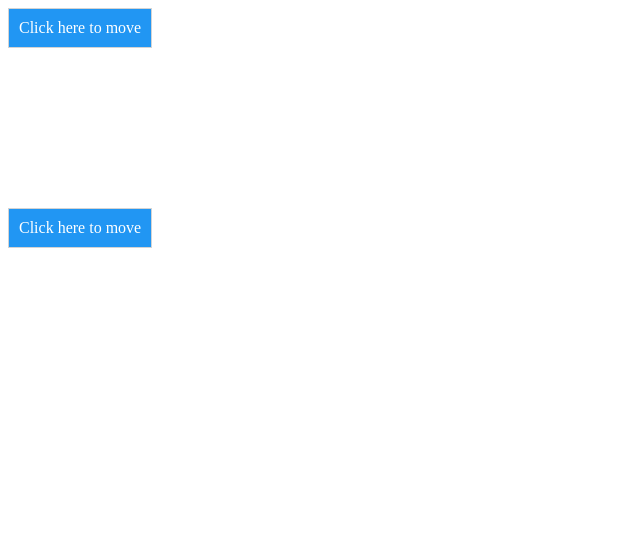
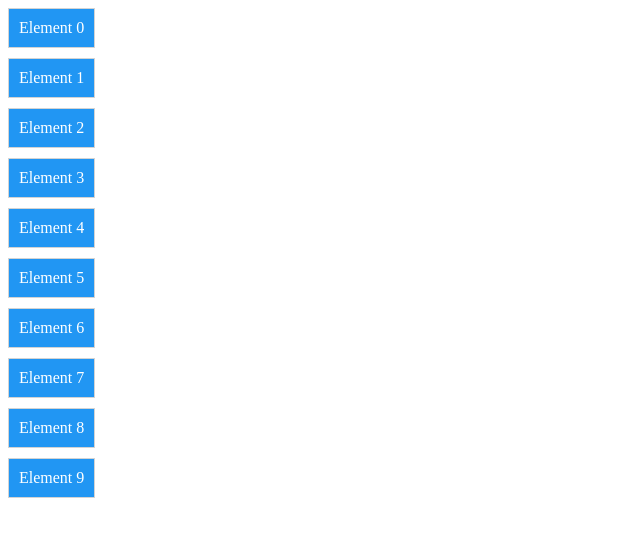
Before and after one commit to s3nt1n3lz21/outside-angular-zone, an Angular app: page / in a window 1280 px wide. Shown: the top 536 px of the page, without its empty margins (0-640 px from the left). Built offline with nearby package versions, Linux system fonts and the light colour scheme.

Commit message:
Created clickable and dragable items

```diff
--- a/src/app/app.component.html
+++ b/src/app/app.component.html
@@ -7,6 +7,6 @@
 </div> -->
 <div class="body" *ngFor="let box of boxes; index as i">
     <div class="container" id="container{{i}}" >
-        <div class="header" id="header{{i}}">Click here to move</div>
+        <div class="header" id="header{{i}}">Element {{i}}</div>
     </div>
 </div>
--- a/src/app/app.component.scss
+++ b/src/app/app.component.scss
@@ -7,7 +7,7 @@
 .body {
     display: flex;
     width: 200px;
-    height: 200px;
+    height: 50px;
 }
 
 .container {
--- a/src/app/app.component.ts
+++ b/src/app/app.component.ts
@@ -12,7 +12,7 @@ export class AppComponent implements AfterViewInit {
   elementY = 0
   startX = 0;
   startY = 0;
-  boxes = new Array(2).fill(0);
+  boxes = new Array(10).fill(0);
 
   pos1 = 0;
   pos2 = 0;
@@ -26,7 +26,21 @@ export class AppComponent implements AfterViewInit {
   constructor(private zone: NgZone) {}
 
   ngAfterViewInit() {
-    this.dragElement(document.getElementById("container0"));
+    this.boxes.forEach((b, index) => {
+      this.containerElement = document.getElementById("container" + index);
+      this.pos1 = 0;
+      this.pos2 = 0;
+      this.pos3 = 0;
+      this.pos4 = 0;
+      if (document.getElementById("header" + index)) {
+        /* if present, the header is where you move the DIV from:*/
+        document.getElementById("header" + index).addEventListener('mousedown', this.mouseDown.bind(this));
+        // document.getElementById(containerElement.id + "header").onmousedown = this.mouseDown;
+      } else {
+        /* otherwise, move the DIV from anywhere inside the DIV:*/
+        this.containerElement.onmousedown = this.mouseDown;
+      }
+    })
   }
 
   // mouseDown(event) {
@@ -90,22 +104,12 @@ export class AppComponent implements AfterViewInit {
 
 
     dragElement = (containerElement) => {
-      this.containerElement = containerElement;
-      this.pos1 = 0;
-      this.pos2 = 0;
-      this.pos3 = 0;
-      this.pos4 = 0;
-      if (document.getElementById("header0")) {
-        /* if present, the header is where you move the DIV from:*/
-        document.getElementById("header0").addEventListener('mousedown', this.mouseDown.bind(this));
-        // document.getElementById(containerElement.id + "header").onmousedown = this.mouseDown;
-      } else {
-        /* otherwise, move the DIV from anywhere inside the DIV:*/
-        containerElement.onmousedown = this.mouseDown;
-      }
+
     }
 
     mouseDown = (e) => {
+      console.log('targetElement: ', e.target.parentElement);
+       this.containerElement = e.target.parentElement;
       e = e || window.event;
       e.preventDefault();
       // get the mouse cursor position at startup:
```
